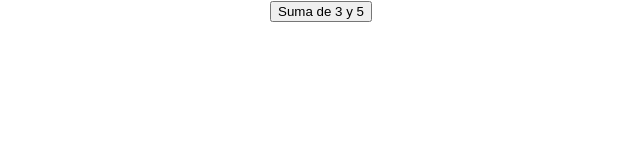
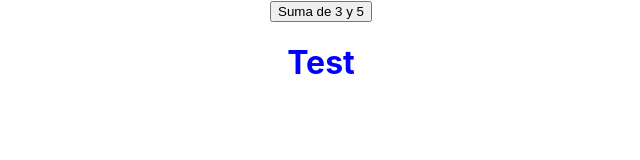
Before and after one commit to MikeNotu/front-portfolio, a React (Create React App) app: page / in a window 1280 px wide. Shown: the top 160 px of the page, without its empty margins (319-959 px from the left). Built offline with nearby package versions, Linux system fonts and the light colour scheme.

Commit message:
SCSS test, working

```diff
--- a/src/App.tsx
+++ b/src/App.tsx
@@ -1,5 +1,6 @@
 import "./App.css";
-import { Sum } from "./services/Sum";
+import MyName from "./components/MyName/MyName";
+import Sum from "./services/Sum";
 
 function App() {
   return (
@@ -11,6 +12,7 @@ function App() {
       >
         Suma de 3 y 5
       </button>
+      <MyName />
     </div>
   );
 }
--- /dev/null
+++ b/src/components/MyName/MyName.scss
@@ -0,0 +1,5 @@
+$primary-color: blue;
+
+.blue {
+  color: $primary-color;
+}
--- /dev/null
+++ b/src/components/MyName/MyName.tsx
@@ -0,0 +1,10 @@
+import "../MyName/MyName.scss";
+function MyName() {
+  return (
+    <div>
+      <h1 className="blue">Test</h1>
+    </div>
+  );
+}
+
+export default MyName;
--- a/src/services/Sum.ts
+++ b/src/services/Sum.ts
@@ -1,3 +1,5 @@
-export function Sum(a: number, b: number) {
+function Sum(a: number, b: number) {
   return a + b;
 }
+
+export default Sum;
```
Also changed, not shown: package.json (+8 -0 lines), 1 other file (tests, documents, lock files or other folders).
